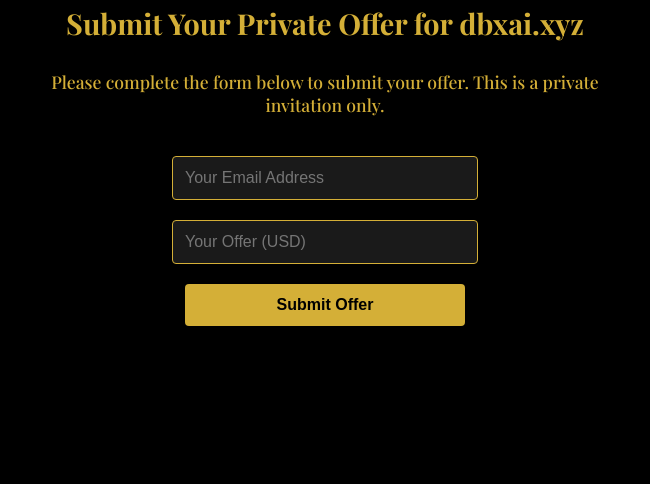
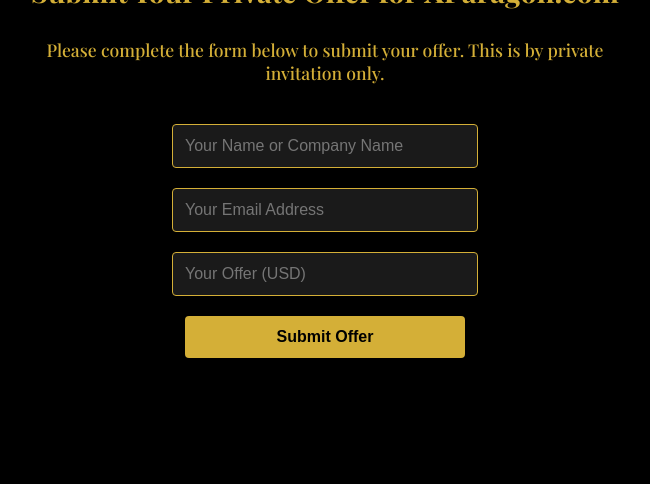
Before and after one commit to badamsonAPI/xparagon, a plain HTML site: page offer.html in a window 1280 px wide. Shown: the part 316-800 px from the top of the page, without its empty margins (315-965 px from the left). Drawn offline with nearby package versions, Linux system fonts and the light colour scheme.

Commit message:
Update offer.html

```diff
--- a/offer.html
+++ b/offer.html
@@ -65,18 +65,19 @@
 </head>
 <body>
   <img src="logo.png" alt="Aurum Domains Logo" class="logo" width="150"/>
-  <h1>Submit Your Private Offer for <strong>dbxai.xyz</strong></h1>
-  <p>Please complete the form below to submit your offer. This is a private invitation only.</p>
+  <h1>Submit Your Private Offer for <strong>XParagon.com</strong></h1>
+  <p>Please complete the form below to submit your offer. This is by private invitation only.</p>
 
   <form id="offerForm" action="https://formspree.io/f/xovdqjbp" method="POST" onsubmit="return showThankYou();">
-    <input type="hidden" name="domain" value="dbxai.xyz" />
+    <input type="hidden" name="domain" value="XParagon.com" />
+    <input type="text" name="name" placeholder="Your Name or Company Name" required />
     <input type="email" name="email" placeholder="Your Email Address" required />
     <input type="text" name="offer" placeholder="Your Offer (USD)" required />
     <button type="submit">Submit Offer</button>
   </form>
 
   <div class="thank-you" id="thankYouMessage">
-    Thank you for your offer. Our team will review it and reach out if selected.
+    Thank you for your offer. Our team will review it and contact you if you are successful.
   </div>
 
   <script>
```
